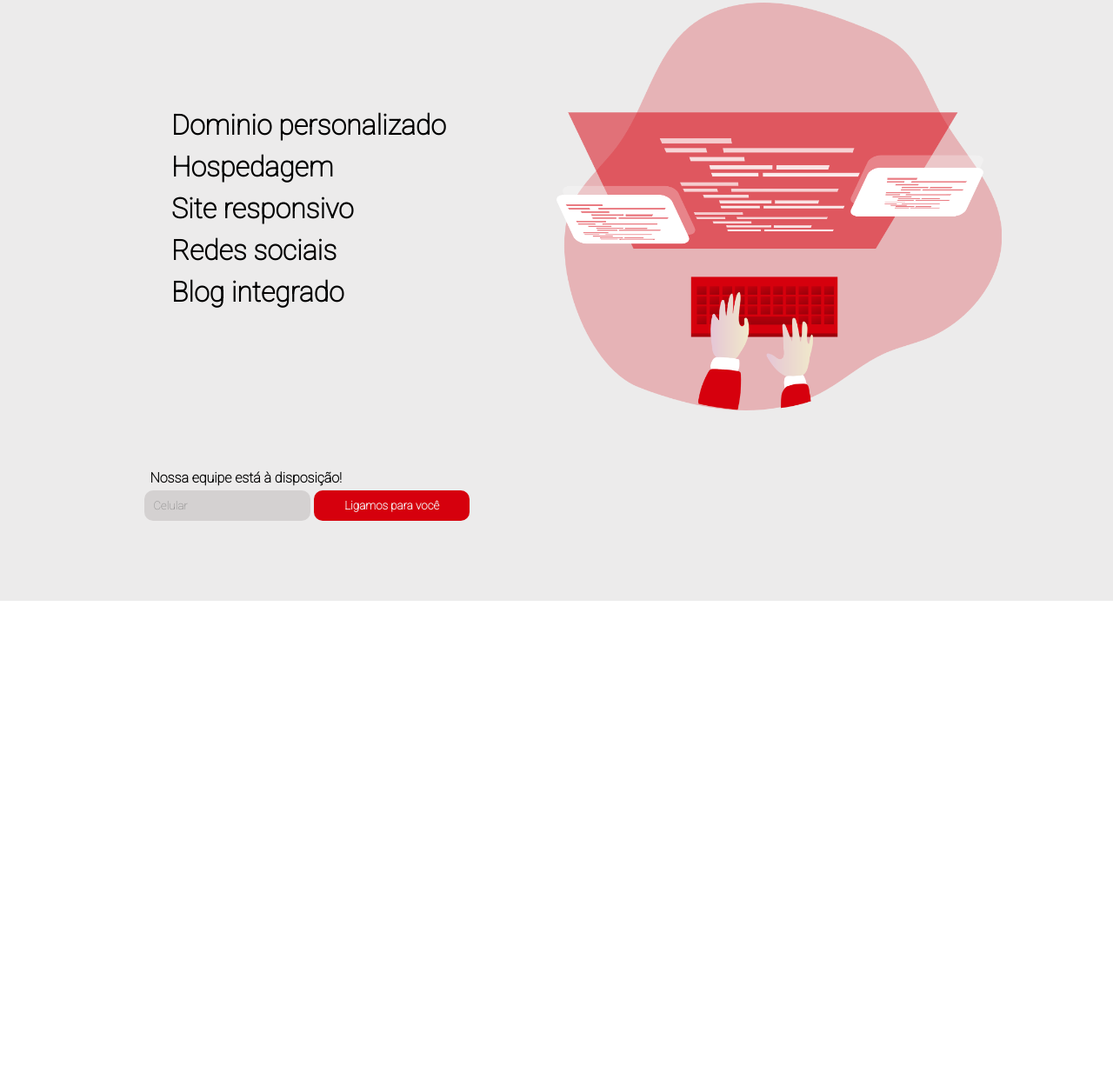
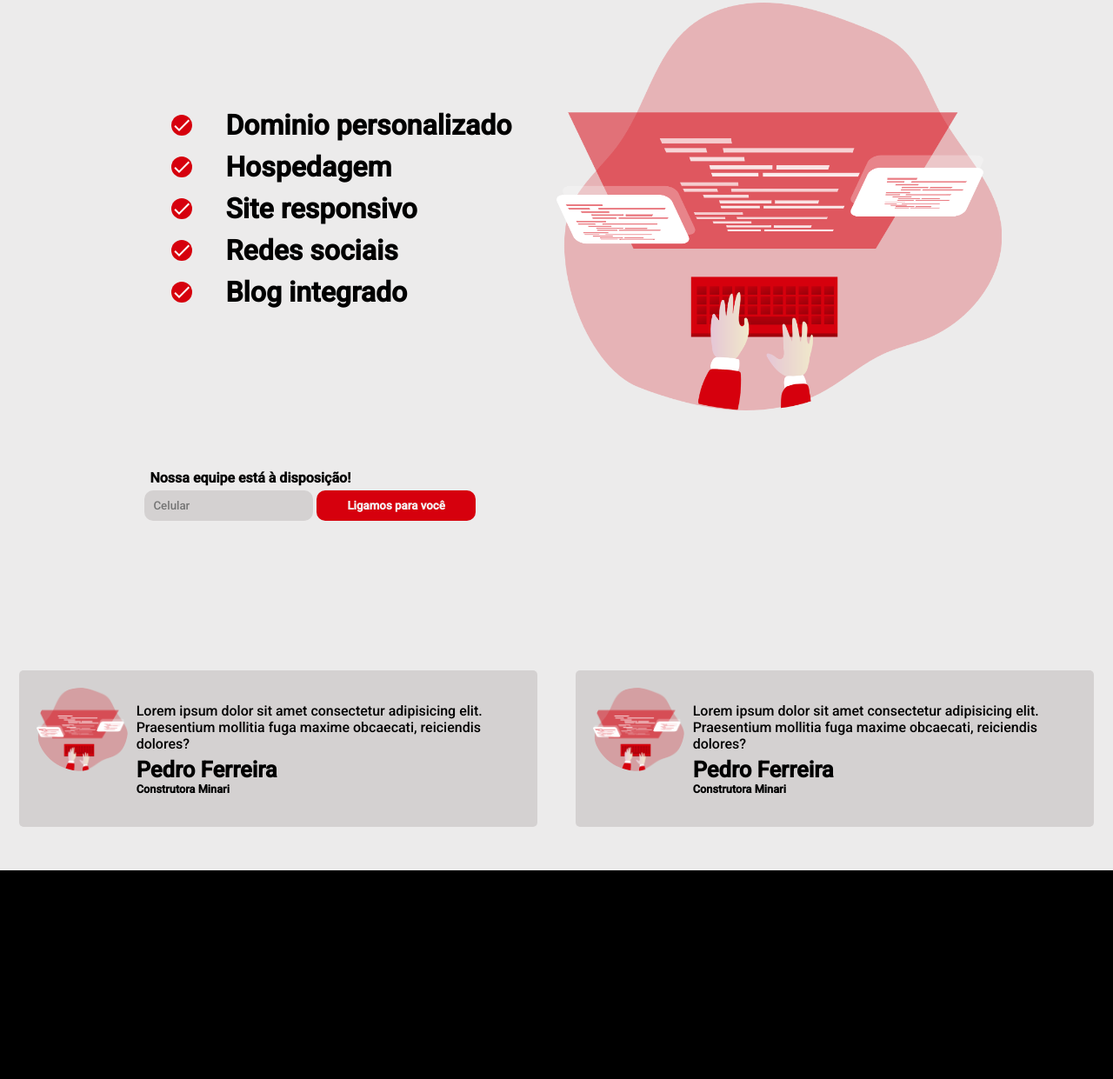
Before and after one commit to arthu0x07/Codar.WebPage, a plain HTML site: page index.html in a window 1280 px wide. Shown: the part 880-2121 px from the top of the page at 87% size. Before the commit the page ends 1571 px from the top, so only its background shows below. Drawn offline with Linux system fonts and the light colour scheme.

Commit message:
finalizando -

```diff
--- a/index.html
+++ b/index.html
@@ -5,6 +5,9 @@
     <meta http-equiv="X-UA-Compatible" content="IE=edge">
     <meta name="viewport" content="width=device-width, initial-scale=1.0">
     <link rel="stylesheet" href="style.css">
+    <link rel="preconnect" href="https://fonts.googleapis.com">
+<link rel="preconnect" href="https://fonts.gstatic.com" crossorigin>
+<link href="https://fonts.googleapis.com/css2?family=Roboto:wght@500&display=swap" rel="stylesheet">
     <title>Codar.</title>
 </head>
 <body>
@@ -33,11 +36,11 @@
 
     <section class="conteiner-informacoes">
             <ul class="informacoes-lista">
-                <li>Dominio personalizado</li>
-                <li>Hospedagem</li>
-                <li>Site responsivo</li>
-                <li>Redes sociais</li>
-                <li>Blog integrado</li>
+                <li> <img src="assets/CheckIcon.svg" class="icon-check"> Dominio personalizado</li>
+                <li> <img src="assets/CheckIcon.svg" class="icon-check"> Hospedagem</li>
+                <li> <img src="assets/CheckIcon.svg" class="icon-check"> Site responsivo</li>
+                <li> <img src="assets/CheckIcon.svg" class="icon-check"> Redes sociais</li>
+                <li> <img src="assets/CheckIcon.svg" class="icon-check"> Blog integrado</li>
             </ul>
         <div class="informacoes-imagem"> <img src="assets/coding_.png" alt="pessoa-programando"> </div>
         <div class="informacoes-form">
@@ -48,6 +51,33 @@
             </form>
         </div>
     </section>
+
+    <section class="conteiner-cards">
+        <div class="card">
+                <img src="assets/coding_.png" alt="#" class="card-img">
+
+            <div class="conteiner-card-text">
+                <p>Lorem ipsum dolor sit amet consectetur adipisicing elit. Praesentium mollitia fuga maxime obcaecati, reiciendis dolores?</p>
+                <h2>Pedro Ferreira</h2>
+                <h3>Construtora Minari</h3>
+            </div>
+        </div>
+
+        <div class="card">
+            <img src="assets/coding_.png" alt="#" class="card-img">
+
+            <div class="conteiner-card-text">
+                <p>Lorem ipsum dolor sit amet consectetur adipisicing elit. Praesentium mollitia fuga maxime obcaecati, reiciendis dolores?</p>
+                <h2>Pedro Ferreira</h2>
+                <h3>Construtora Minari</h3>
+            </div>
+        </div>
+
+    </section>
+
+    <footer class="conteiner-footer">
+
+    </footer>
 
 </body>
 </html>
--- a/style.css
+++ b/style.css
@@ -1,6 +1,4 @@
-@import url('https://fonts.googleapis.com/css2?family=Roboto:wght@100&display=swap');
-
-*{
+* {
   margin: 0px;
   padding: 0px;
   text-decoration: none;
@@ -8,15 +6,19 @@
   list-style: none;
 }
 
-a:link{
+a:link {
   color: black;
 }
 
-a:visited{
+a:visited {
   color: black;
 }
 
-.container-header{
+body{
+    background-color: rgb(236, 235, 235);
+}
+
+.container-header {
   display: flex;
   justify-content: space-between;
   align-items: center;
@@ -26,36 +28,36 @@ a:visited{
   min-height: 10vh;
 }
 
-.logo{
+.logo {
   font-size: 55px;
-    color: #D6000D !important;
+  color: #d6000d !important;
   font-weight: 900;
   font-style: italic;
 }
 
-.logo span{
+.logo span {
   color: black;
 }
 
-.conteiner-menu{
+.conteiner-menu {
   margin: 0px 40px;
 }
 
-.menu-item{
+.menu-item {
   font-size: 20px;
   margin: 10px;
   font-weight: 900;
 }
 
-#botao-login{
+#botao-login {
   padding: 10px 40px;
   color: whitesmoke;
-    background-color: #D6000D !important;
+  background-color: #d6000d !important;
   border-radius: 10px;
   font-weight: 900 !important;
 }
 
-.conteiner-main{
+.conteiner-main {
   background-color: rgb(236, 235, 235);
   min-height: 80vh;
   display: flex;
@@ -63,49 +65,46 @@ a:visited{
   align-items: center;
 }
 
-.main-conteiner-img{
+.main-conteiner-img {
   width: 35%;
   padding: 20px;
 }
 
-.main-conteiner-img img{
+.main-conteiner-img img {
   width: 100%;
 }
 
-.main-conteiner-textsAndButton{
+.main-conteiner-textsAndButton {
   width: 35%;
 }
 
-.main-conteiner-textsAndButton p{
+.main-conteiner-textsAndButton p {
   font-weight: 900;
-    font-size: 2.5vw;
+  font-size: 2vw;
 }
 
-.main-conteiner-textsAndButton h2{
-    color: #D6000D;
-    font-size: 5vw;
+.main-conteiner-textsAndButton h2 {
+  color: #d6000d;
+  font-size: 4.5vw;
 }
 
-.main-conteiner-textsAndButton button{
+.main-conteiner-textsAndButton button {
   padding: 10px 40px;
   font-size: 2vw;
-    background-color: #D6000D;
+  background-color: #d6000d;
   border-radius: 10px;
   font-weight: 900 !important;
   margin-top: 3vw;
   border-style: none;
 }
 
-.main-conteiner-textsAndButton a{
+.main-conteiner-textsAndButton a {
   color: whitesmoke;
 }
 
-
-
-
 /* Seção 2 */
 
-.conteiner-informacoes{
+.conteiner-informacoes {
   height: auto;
   min-height: 90vh;
   display: flex;
@@ -116,7 +115,7 @@ a:visited{
   padding-top: 80px;
 }
 
-.informacoes-lista{
+.informacoes-lista {
   width: 50%;
   position: relative;
   left: 15vw;
@@ -124,104 +123,161 @@ a:visited{
   font-weight: 900;
 }
 
-.informacoes-lista li{
+.informacoes-lista li {
   padding: 5px;
+  display: flex;
+  align-items: center;
 }
 
-.informacoes-imagem{
+.icon-check{
+    margin-right: 3vw;
+    font-size: 2.5vw;
+    background-color: #d6000d;
+    color: whitesmoke;
+    border-radius: 50%;
+}
+
+.informacoes-imagem {
   width: 50%;
 }
 
-.informacoes-imagem img{
+.informacoes-imagem img {
   width: 80%;
 }
 
-.informacoes-form{
+.informacoes-form {
   width: 100%;
   padding: 0px 0px 0px 13vw;
   min-height: 15vh;
   order: 3;
 }
 
-.informacoes-form p{
+.informacoes-form p {
   font-size: 16px;
   padding-bottom: 5px;
   padding-left: 6px;
   font-weight: 900;
 }
 
-.informacoes-form form input{
+.informacoes-form form input {
   padding: 10px 30px 10px 10px;
   background-color: rgb(212, 209, 209);
   border-radius: 10px;
   border-style: none;
 }
 
-.informacoes-form form button{
+.informacoes-form form button {
   border-style: none;
   padding: 10px 35px;
-    background-color: #D6000D;
+  background-color: #d6000d;
   border-radius: 10px;
   color: whitesmoke;
   font-weight: 900;
 }
 
+/* Seção 3 */
 
+.conteiner-cards{
+    margin-top: 10vh;
+    background-color: rgb(236, 235, 235);
+    display: flex;
+    justify-content: space-around;
+    align-items: center;
+    margin-bottom: 50px;
+}
 
+.card{
+    width: 45%;
+    height: 20vh;
+    background-color: rgb(212, 209, 209);
+    display: flex;
+    justify-content: space-around;
+    align-items: center;
+    padding: 10px;
+    border-radius: 5px;
+}
 
+.card-img{
+    align-self: flex-start;
+    padding: 10px;
+    border-radius: 50%;
+    width: 20%;
+    height: 60%;
+}
 
+.conteiner-card-text p{
+    font-size: 1em;
+    margin-bottom: 5px;
+}
+
+.conteiner-card-text h2{
+    font-weight: 900;
+    font-size: 2vw;
+}
+
+.conteiner-card-text h3{
+    font-weight: 900;
+    font-size: 1vw;
+}
+
+/* Seção 4 - footer */
+
+.conteiner-footer{
+    min-height: 30vh;
+    background-color: black;
+}
 
 /* Media Query´s */
 
-@media (max-width: 700px){
-    .container-header{
+@media (max-width: 700px) {
+  .container-header {
     flex-direction: column;
   }
 
-    .logo{
+  .logo {
     margin-bottom: 20px;
   }
 
-    .conteiner-main{
+  .conteiner-main {
     text-align: center;
     flex-direction: column;
     justify-content: flex-start;
     align-items: center;
   }
 
-    .main-conteiner-img{
+  .main-conteiner-img {
     width: 80%;
     padding: 20px;
     margin-bottom: 20px;
   }
 
-    .main-conteiner-textsAndButton{
+  .main-conteiner-textsAndButton {
     width: 100%;
   }
 
-    .main-conteiner-textsAndButton p{
+  .main-conteiner-textsAndButton p {
     font-size: 4vw;
   }
 
-    .main-conteiner-textsAndButton h2{
+  .main-conteiner-textsAndButton h2 {
     font-size: 9vw;
   }
 
-    .main-conteiner-textsAndButton button{
+  .main-conteiner-textsAndButton button {
     font-size: 5vw;
     margin-bottom: 10px;
   }
 
   /* Seção 2 */
 
-    .conteiner-informacoes{
+  .conteiner-informacoes {
     display: flex;
     flex-direction: column;
     align-items: center;
     padding-top: 5vh;
   }
 
-    .informacoes-lista{
+  .informacoes-lista {
     position: static;
     width: 60%;
     font-size: 3vw;
@@ -229,51 +285,64 @@ a:visited{
     margin: 20px 0px;
   }
 
-
-    .informacoes-imagem{
+  .informacoes-imagem {
     width: 80%;
     order: 1;
   }
 
-    .informacoes-imagem img{
+  .informacoes-imagem img {
     width: 100%;
   }
 
-    .informacoes-form{
+  .informacoes-form {
     width: 100%;
     padding: 0px;
     order: 3;
     margin: 0px;
   }
 
-    .informacoes-form p{
+  .informacoes-form p {
     font-size: 4vw;
     text-align: center;
   }
 
-    .informacoes-form form{
+  .informacoes-form form {
     display: flex;
     flex-direction: column;
     justify-content: center;
     align-items: stretch;
     max-width: 80%;
     margin: 0px auto;
-    }
+    padding: 0px 25vw;
   }
 
-@media (max-width: 510px){
-    #botao-login{
+  /* Seção 4 - cards */
+
+  .conteiner-cards{
+    flex-direction: column;
+    align-items: center;
+  }
+
+  .card{
+      width: 80%;
+      margin: 10px 0px 10px 0px;
+  }
+
+}
+
+@media (max-width: 510px) {
+  #botao-login {
     display: none;
   }
 
-    .informacoes-lista{
+  .informacoes-lista {
     font-size: 4vw;
   }
 }
 
 /* diminue botões dos menus */
-@media (max-width: 350px){
-    .menu-item{
+@media (max-width: 350px) {
+  .menu-item {
     font-size: 15px;
   }
 }
```
Also changed, not shown: assets/CheckIcon.svg (added), assets/fotinha.jpg (added). Lines whose indentation alone changed are shown as unchanged.
